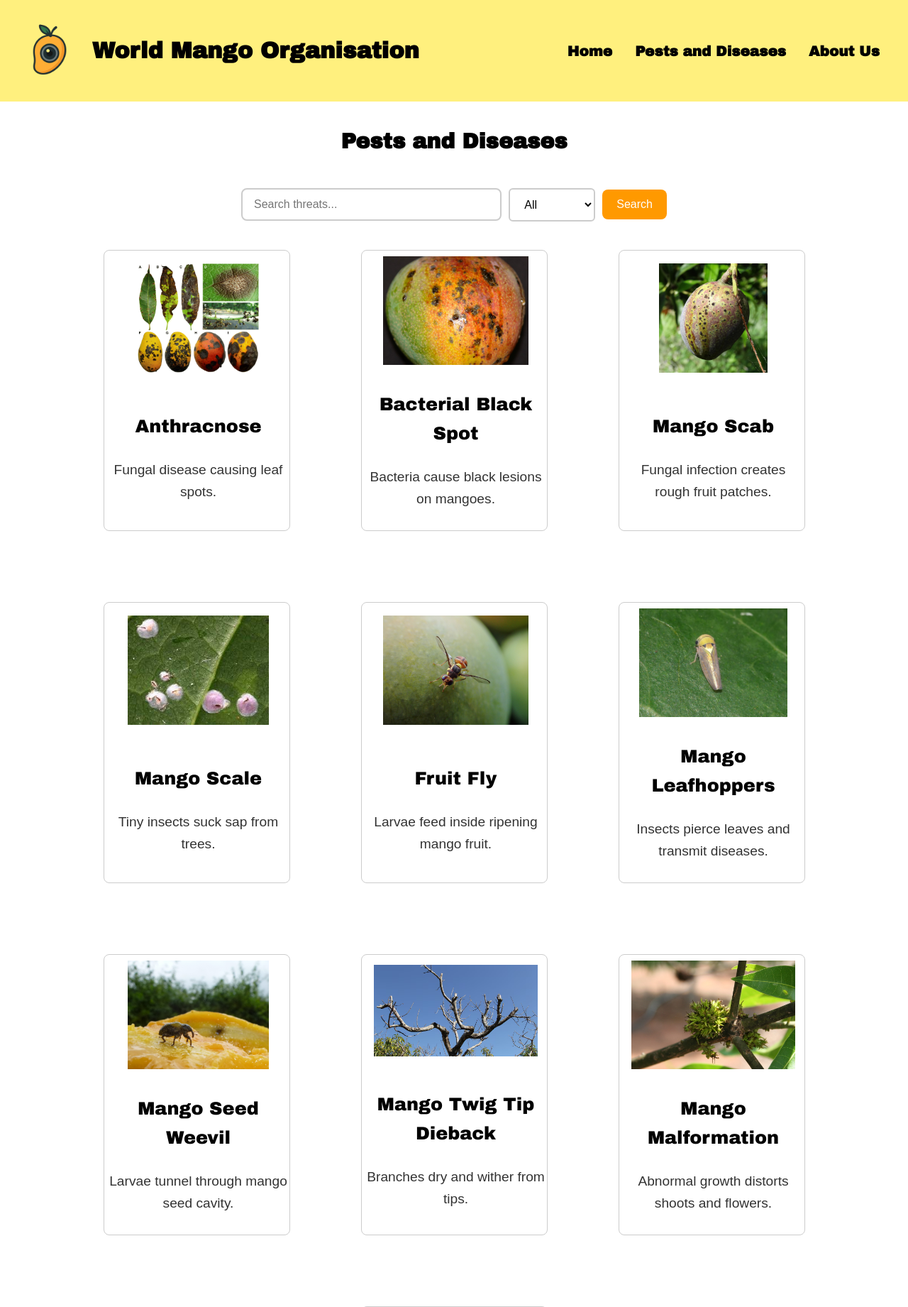
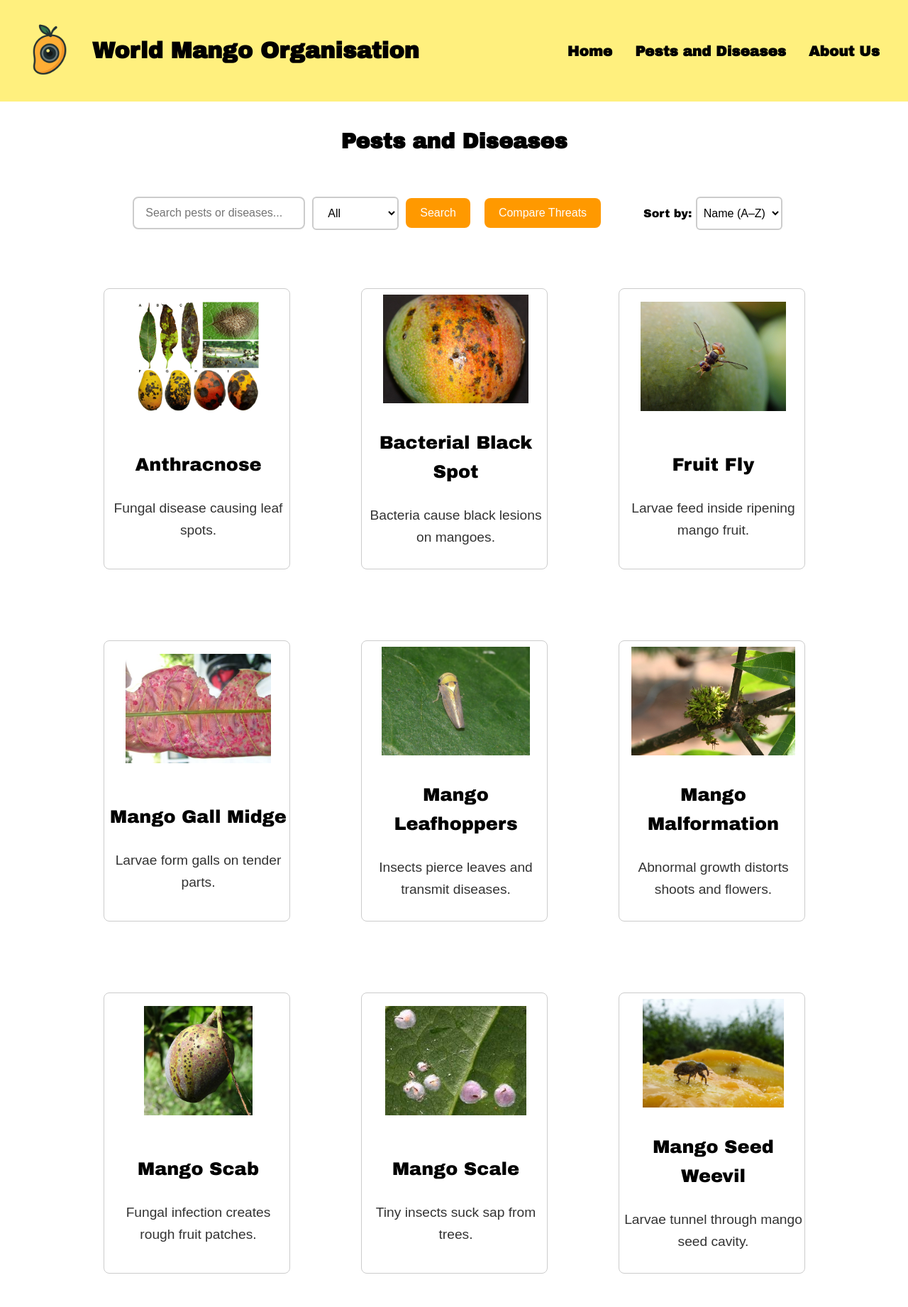
Before and after one commit to QuangThuanNGUYEN/mango_surveillance_web, a Django app: page /threat_list/ in a window 1280 px wide. Shown: the top 1841 px of the page at 71% size. Run offline with Django 5.2, Linux system fonts and the light colour scheme.

Commit message:
add comparison page and sorting feature

```diff
--- a/mango_pests_app/static/css/styles.css
+++ b/mango_pests_app/static/css/styles.css
@@ -112,12 +112,25 @@ body, html {
     align-items: center;
     flex-wrap: wrap;
     gap: 10px;
-    margin: 0 auto 30px auto;
-    max-width: 600px;
+    margin: 0 0 30px 0;
+    max-width: 100%;
     padding: 10px;
 }
 
-.search-form select {
+.compare-threat-btn {
+    padding: 12px 20px;
+    font-size: 16px;
+    background-color: #ff9900;
+    color: white;
+    border: none;
+    border-radius: 8px;
+    cursor: pointer;
+    transition: background-color 0.3s, transform 0.2s;
+    margin: 0 0 30px 0;
+
+}
+
+.search-form select , .compare-threat-btn select{
     padding: 12px 16px;
     font-size: 16px;
     border: 2px solid #ccc;
@@ -152,7 +165,7 @@ body, html {
     outline: none;
 }
 
-.search-form button {
+.search-btn {
     padding: 12px 20px;
     font-size: 16px;
     background-color: #ff9900;
@@ -163,13 +176,30 @@ body, html {
     transition: background-color 0.3s, transform 0.2s;
 }
 
-.search-form button:hover {
+.search-btn:hover , .compare-threat-btn:hover {
     background-color: #e68a00;
     transform: scale(1.05);
 }
 
-.search-form button:active {
+.search-btn:active , .compare-threat-btn:active {
     transform: scale(0.97);
+}
+
+.sort-form{
+    font-family: 'Archivo Black', sans-serif;
+    padding: 12px 20px;
+    font-size: 16px;
+    margin: 0 0 30px 30px;
+}
+
+.sort-form select {
+    padding: 12px 5px;
+    font-size: 16px;
+    border: 2px solid #ccc;
+    border-radius: 6px;
+    transition: border-color 0.3s, box-shadow 0.3s;
+    background-color: white;
+    width: auto;
 }
 
 
@@ -303,15 +333,26 @@ body, html {
     background-color: white;
 }
 
+.search-comparison-container {
+    display: flex;
+    justify-content: center;
+    align-items: center;
+    flex-wrap: wrap;
+    gap: 10px;
+    margin: 0 auto 30px auto;
+    width: 100%;
+    padding: 10px;
+}
+
 /* Style for the Clear Search Button */
 .clear-search-btn {
-    background-color: #f44336; /* Red color */
+    background-color: #e94034; /* Red color */
     color: white;
-    padding: 10px 15px;
+    padding: 12px 20px;
     border: none;
-    border-radius: 5px;
+    font-size: 16px;
+    border-radius: 8px;
     cursor: pointer;
-    font-size: 1rem;
     transition: background-color 0.3s;
 }
 
@@ -321,6 +362,10 @@ body, html {
 
 .clear-search-btn:focus {
     outline: none; /* Remove focus outline */
+}
+
+.sort-form{
+    font-family: 'Archivo Black', sans-serif;
 }
 
 /*
--- a/mango_pests_app/templates/mango_pests_app/threat_list.html
+++ b/mango_pests_app/templates/mango_pests_app/threat_list.html
@@ -5,18 +5,35 @@
 {% block title %}Mango Pests & Diseases - WMO{% endblock %}
 
 {% block content %}
+<div class="search-comparison-container">
     <form method="get" action="" class="search-form">
-    <input type="text" name="q" placeholder="Search threats..." value="{{ query }}">
+        <input type="text" name="q" placeholder="Search pests or diseases..." value="{{ query }}">
         <select name="category">
             <option value="">All</option>
             <option value="pest" {% if threat_type == 'pest' %}selected{% endif %}>Pests</option>
             <option value="disease" {% if threat_type == 'disease' %}selected{% endif %}>Diseases</option>
         </select>
-    <button type="submit">Search</button>
+        <button type="submit" class="search-btn">Search</button>
         {% if query %}
         <button type="submit" name="q" value="" class="clear-search-btn">Clear Search</button>
         {% endif %}
     </form>
+    <form action="{% url 'compare_threats' %}" method="get">
+        <button type="submit" class="compare-threat-btn">Compare Threats</button>
+    </form>
+    <form method="get" class="sort-form">
+        <input type="hidden" name="q" value="{{ query }}">
+        <input type="hidden" name="category" value="{{ threat_type }}">
+
+        <label for="sort">Sort by:</label>
+        <select name="sort" id="sort" onchange="this.form.submit()">
+            <option value="name_asc" {% if sort_option == 'name_asc' %}selected{% endif %}>Name (A–Z)</option>
+            <option value="name_desc" {% if sort_option == 'name_desc' %}selected{% endif %}>Name (Z–A)</option>
+        </select>
+    </form>
+
+
+</div>
 <div class="threat-list-container">
     {% for threat in page_obj %}
         <a href="{% url 'threat_details' threat.slug %}" class="threat-list-item">
@@ -34,7 +51,14 @@
         <p>No threats found.</p>
     {% endfor %}
 </div>
-<div>
+<div class="pagination-container">
+    <p>
+        Showing {{ start_index }}–{{ end_index }} of {{ total_results }} results:
+        {{ pest_count }} pest{{ pest_count|pluralize }},
+        {{ disease_count }} disease{{ disease_count|pluralize }}.
+    </p>
+
+
     <span class="step-links">
         {% if page_obj.has_previous %}
             <a href="?page=1&q={{ query }}">« first</a>
--- a/mango_pests_app/urls.py
+++ b/mango_pests_app/urls.py
@@ -1,13 +1,16 @@
-from django.urls import path, re_path
-from .views import HomeView, ThreatListView, ThreatDetailView, AboutView
+from django.urls import re_path
+from .views import HomeView, ThreatListView, ThreatDetailView, AboutView, CompareThreatsView
 
 urlpatterns = [
-    path('', HomeView.as_view(), name='home'),
+    re_path(r'^$', HomeView.as_view(), name='home'),
 
-    path('threat_list/', ThreatListView.as_view(), name='threat_list'),
+    re_path(r'^threat_list/$', ThreatListView.as_view(), name='threat_list'),
 
-    # You can keep re_path if you expect dashes or custom slugs
     re_path(r'^threat_list/(?P<threat_name>[\w-]+)/$', ThreatDetailView.as_view(), name='threat_details'),
 
-    path('about/', AboutView.as_view(), name='about'),
+    re_path(r'^compare/$', CompareThreatsView.as_view(), name='compare_threats'),
+
+    re_path(r'^about/$', AboutView.as_view(), name='about'),
+
+
 ]
--- a/mango_pests_app/views.py
+++ b/mango_pests_app/views.py
@@ -4,6 +4,7 @@ from django.views.generic import TemplateView, View
 from django.shortcuts import render
 from .data import mango_threats
 from django.core.paginator import Paginator
+from django.http import Http404
 
 # Home Page
 class HomeView(TemplateView):
@@ -18,33 +19,109 @@ class HomeView(TemplateView):
 
 
 # Threat List Page
+# class ThreatListView(TemplateView):
+#     template_name = 'mango_pests_app/threat_list.html'
+
+#     def get_context_data(self, **kwargs):
+#         context = super().get_context_data(**kwargs)
+#         query = self.request.GET.get('q', '').lower()
+#         threat_type = self.request.GET.get('category', '').lower()  # Get category filter
+
+#         if query:
+#             filtered_threats = [t for t in mango_threats if query in t.name.lower()]
+#         else:
+#             filtered_threats = mango_threats
+
+#         if threat_type in ['pest', 'disease']:
+#             filtered_threats = [t for t in filtered_threats if t.threat_type == threat_type]
+
+
+#         paginator = Paginator(filtered_threats, 10)  # Show 10 items per page
+#         page_number = self.request.GET.get('page')  # Get the current page number from the URL
+#         page_obj = paginator.get_page(page_number)
+
+#         # Add context variables
+#         context['page_title'] = 'Pests and Diseases'
+#         context['page_obj'] = page_obj  # Pass the paginated objects to the template
+#         context['query'] = query
+#         context['threat_type'] = threat_type
+#         return context
+
+
 class ThreatListView(TemplateView):
     template_name = 'mango_pests_app/threat_list.html'
 
+    def get_query(self):
+        return self.request.GET.get('q', '').lower()
+
+    def get_category(self):
+        return self.request.GET.get('category', '').lower()
+
+    def search_threats(self, threats, query):
+        if query:
+            return [t for t in threats if query in t.name.lower()]
+        return threats
+
+    def filter_by_category(self, threats, category):
+        if category in ['pest', 'disease']:
+            return [t for t in threats if t.threat_type.lower() == category]
+        return threats
+
+    def paginate(self, threats):
+        paginator = Paginator(threats, 10)
+        page_number = self.request.GET.get('page')
+        return paginator.get_page(page_number)
+
+    def get_threat_counts(self, threats):
+        pest_count = sum(1 for t in threats if t.threat_type.lower() == 'pest')
+        disease_count = sum(1 for t in threats if t.threat_type.lower() == 'disease')
+        return pest_count, disease_count
+
+    def get_sorting(self):
+        return self.request.GET.get('sort', 'name_asc')  # default is A–Z
+
+    def sort_threats(self, threats, sort_option):
+        if sort_option == 'name_asc':
+            return sorted(threats, key=lambda t: t.name.lower())
+        elif sort_option == 'name_desc':
+            return sorted(threats, key=lambda t: t.name.lower(), reverse=True)
+        return threats
+
+
     def get_context_data(self, **kwargs):
         context = super().get_context_data(**kwargs)
-        query = self.request.GET.get('q', '').lower()
-        threat_type = self.request.GET.get('category', '').lower()  # Get category filter
 
-        if query:
-            filtered_threats = [t for t in mango_threats if query in t.name.lower()]
-        else:
-            filtered_threats = mango_threats
+        query = self.get_query()
+        category = self.get_category()
+        sort_option = self.get_sorting()
 
-        if threat_type in ['pest', 'disease']:
-            filtered_threats = [t for t in filtered_threats if t.threat_type == threat_type]
+        threats = mango_threats
+        threats = self.search_threats(threats, query)
+        threats = self.filter_by_category(threats, category)
+        threats = self.sort_threats(threats, sort_option)  # ✅ sort before paginate
+
+        page_obj = self.paginate(threats)  # ✅ paginate the sorted list
+        start_index = page_obj.start_index()
+        end_index = page_obj.end_index()
+
+        pest_count, disease_count = self.get_threat_counts(threats)
+
+        context.update({
+            'page_title': 'Pests and Diseases',
+            'sort_option': sort_option,
+            'query': query,
+            'threat_type': category,
+            'page_obj': page_obj,
+            'total_results': len(threats),
+            'pest_count': pest_count,
+            'disease_count': disease_count,
+            'start_index': start_index,
+            'end_index': end_index,
+        })
+
+        return context
 
 
-        paginator = Paginator(filtered_threats, 10)  # Show 10 items per page
-        page_number = self.request.GET.get('page')  # Get the current page number from the URL
-        page_obj = paginator.get_page(page_number)
-
-        # Add context variables
-        context['page_title'] = 'Pests and Diseases'
-        context['page_obj'] = page_obj  # Pass the paginated objects to the template
-        context['query'] = query
-        context['threat_type'] = threat_type
-        return context
 
 # Threat Details Page
 class ThreatDetailView(View):
@@ -53,7 +130,34 @@ class ThreatDetailView(View):
         if threat:
             return render(request, 'mango_pests_app/threat_details.html', {'threat': threat})
         else:
-            return render(request, 'mango_pests_app/404.html')
+            # return render(request, 'mango_pests_app/404.html')
+            raise Http404("Threat not found")
+
+
+class CompareThreatsView(View):
+    MAX_SELECTIONS = 3  # Limit the number of threats that can be compared
+
+    def get(self, request):
+        return render(request, 'mango_pests_app/compare_threats.html', {'threats': mango_threats})
+
+    def post(self, request):
+        selected_slugs = request.POST.getlist('threats')
+
+        # Check if the number of selected threats exceeds the limit
+        if len(selected_slugs) > self.MAX_SELECTIONS:
+            error_message = f"You can only compare up to {self.MAX_SELECTIONS} threats."
+            return render(request, 'mango_pests_app/compare_threats.html', {
+                'threats': mango_threats,
+                'error_message': error_message,
+            })
+
+        # Get the threats based on selected slugs
+        selected_threats = [t for t in mango_threats if t.slug in selected_slugs]
+
+        return render(request, 'mango_pests_app/compare_threats.html', {
+            'threats': mango_threats,
+            'selected_threats': selected_threats,
+        })
 
 
 # About Page
```
Also changed, not shown: other parts of mango_pests_app/static/css/styles.css (+40 -2 lines), mango_pests_app/templates/mango_pests_app/compare_threats.html (added, +65 -0 lines). Lines whose indentation alone changed are shown as unchanged.
